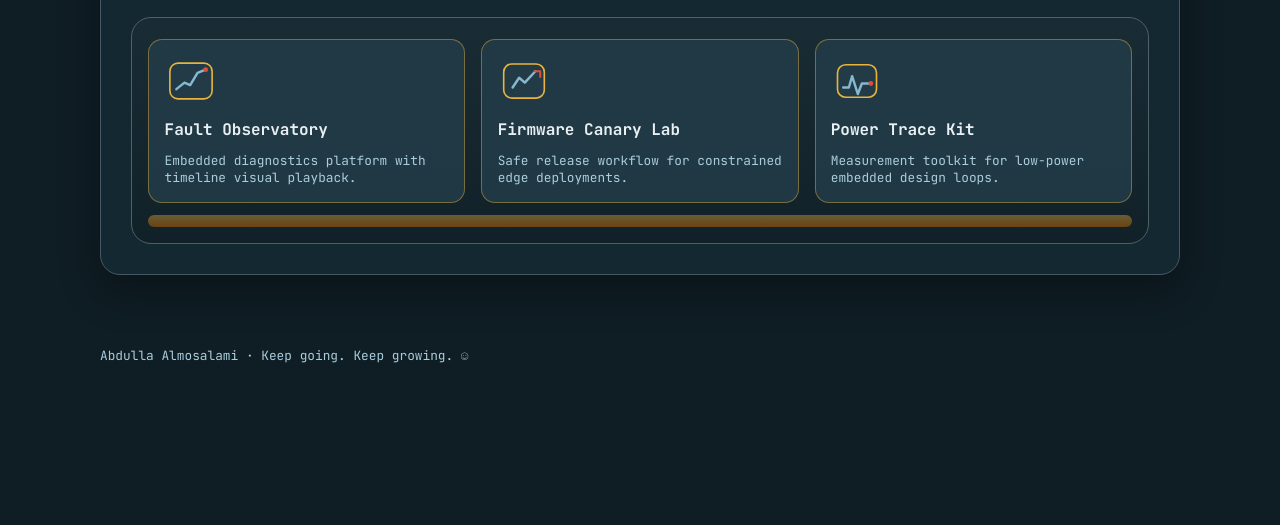
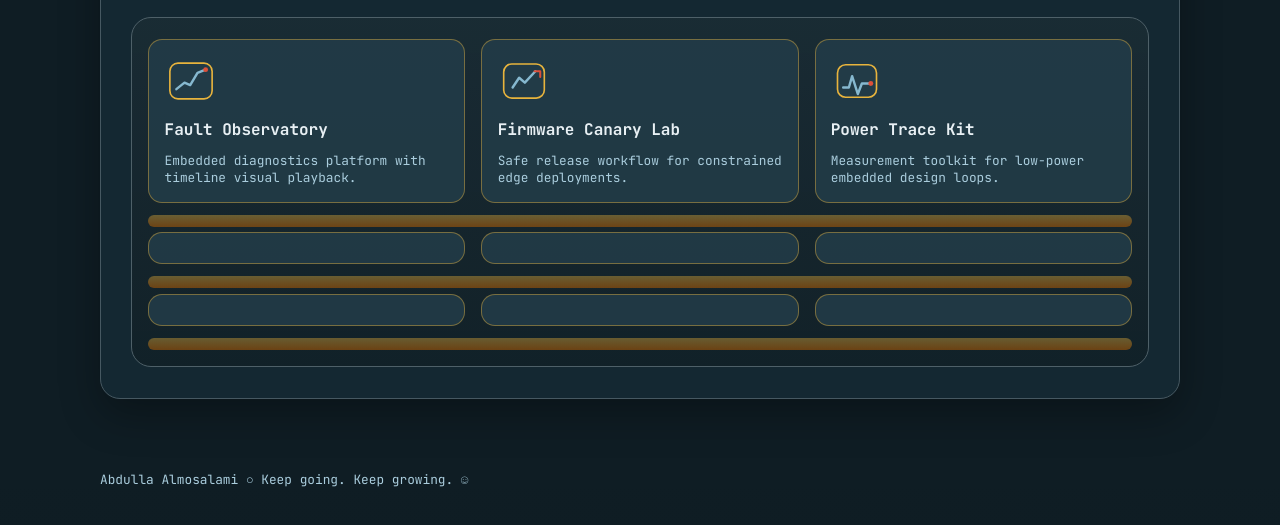
Before and after one commit to memphis242/mindfully-embedded-blog, a website: page public/portfolio/index.html in a window 1280 px wide. Shown: the part 259-784 px from the top of the page. Drawn offline with Linux system fonts and the light colour scheme.

Commit message:
:pick: Add two empty rows to the project display shelf and a todo.html page

```diff
--- a/public/portfolio/index.html
+++ b/public/portfolio/index.html
@@ -22,6 +22,7 @@
   </header>
 
   <main class="container section-shell">
+
     <p class="eyebrow">Display Shelf</p>
     <h1>Portfolio</h1>
     <p class="lede">A responsive display shelf of my projects over the years (that I can show).</p>
@@ -46,14 +47,38 @@
           <span class="article-meta">Measurement toolkit for low-power embedded design loops.</span>
         </a>
       </div>
+
+      <div class="shelf-row">
+        <a class="project-tile" href="/todo.html">
+        </a>
+
+        <a class="project-tile" href="/todo.html">
+        </a>
+
+        <a class="project-tile" href="/todo.html">
+        </a>
+      </div>
+
+      <div class="shelf-row">
+        <a class="project-tile" href="/todo.html">
+        </a>
+
+        <a class="project-tile" href="/todo.html">
+        </a>
+
+        <a class="project-tile" href="/todo.html">
+        </a>
+      </div>
+
     </section>
+
   </main>
 
   <footer class="site-footer container">
-  <p>Abdulla Almosalami · Keep going. Keep growing. ☺</p>
-</footer>
-
+    <p>Abdulla Almosalami ○ Keep going. Keep growing. ☺</p>
+  </footer>
 
   <script src="/js/main.js" defer></script>
+
 </body>
 </html>
```
Also changed, not shown: public/todo.html (added, +29 -0 lines).
